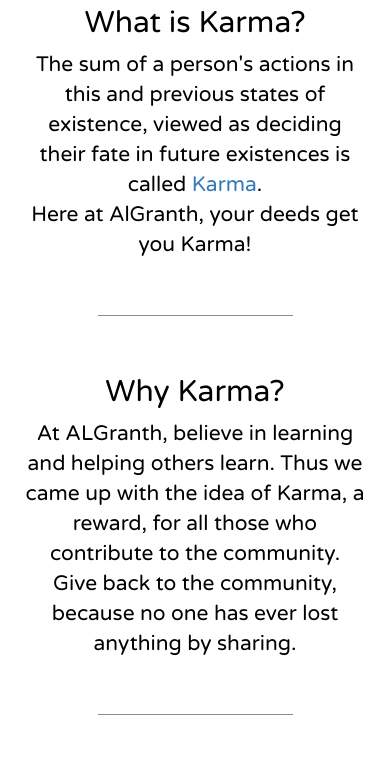
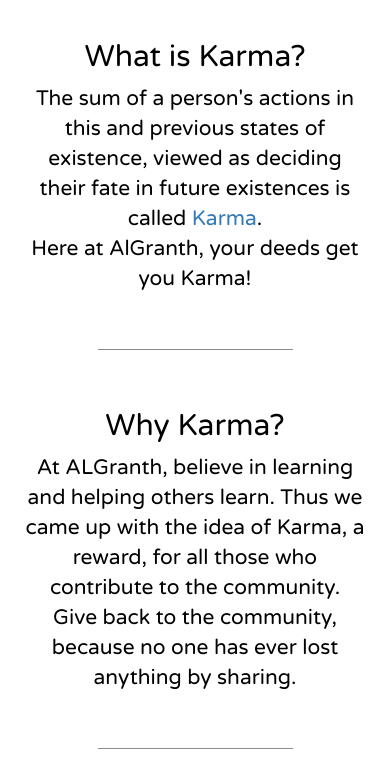
Before and after one commit to wythoff/random, a plain HTML site: page web/karma.html in a window 390 px wide. Shown: the part 53-824 px from the top of the page. Drawn offline with nearby package versions, Linux system fonts and the light colour scheme.

Commit message:
Modified karma page
Added padding for mobile devices.
Removed last hr

```diff
--- a/web/karma.css
+++ b/web/karma.css
@@ -114,6 +114,9 @@
         background-repeat: no-repeat;
         color: black;
         font-family: 'Varela Round', sans-serif;
+    }
+    .karma .top {
+        padding-top: 10%;
     }
     .karma .row {
         padding-top: 10%;
--- a/web/karma.html
+++ b/web/karma.html
@@ -83,7 +83,7 @@
         <div class="jumbotron ">
             <div class="karma">
                <div class="row">
-                   <div>
+                   <div class="top">
                        <center><h2>What is Karma?</h2></center>
                        <div class = "col-sm-2"></div>
                        <div class = "col-sm-8">
@@ -205,7 +205,6 @@
                        <div class = "col-sm-2"></div>
                    </div>
                 </div>
-                <hr class="karma-hr">
             </div>
         </div>
         <!--Footer-->
```
Lines whose indentation alone changed are shown as unchanged.
